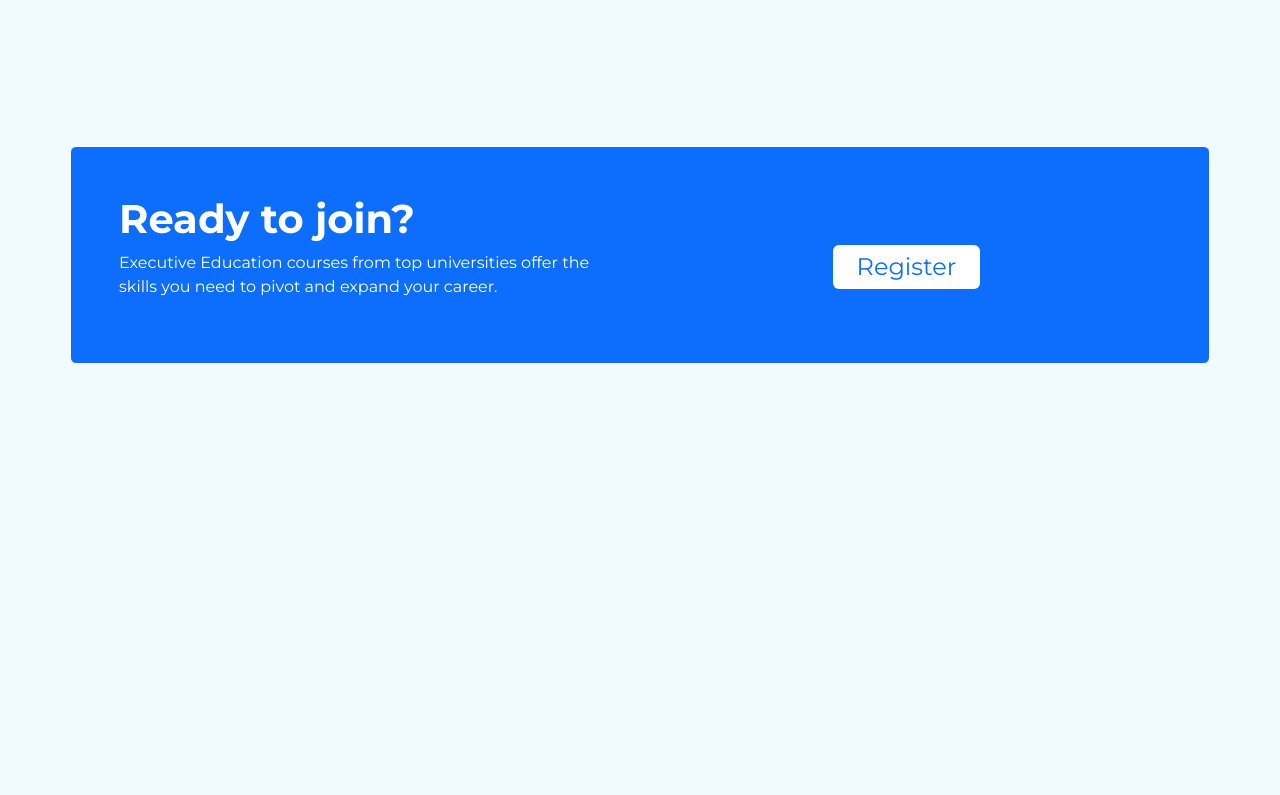
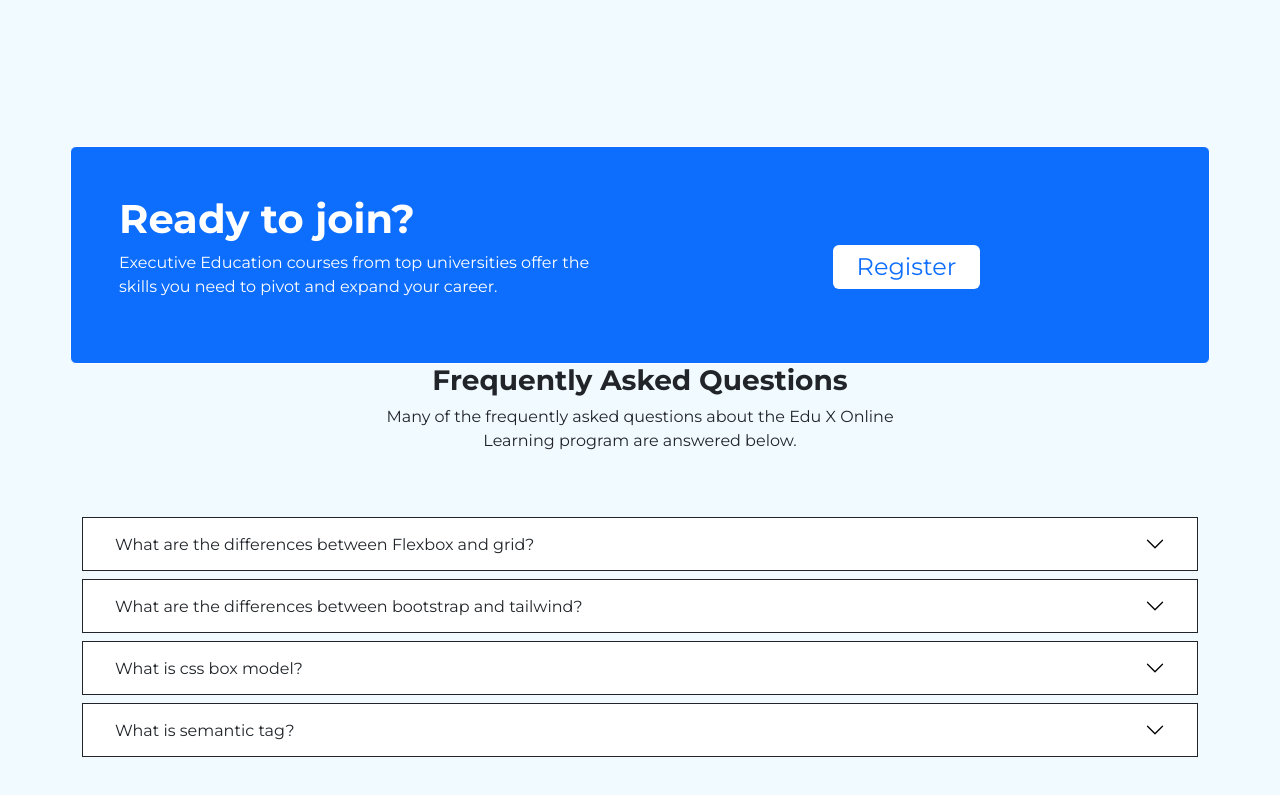
Before and after one commit to mazhar925/EduX, a plain HTML site: page index.html in a window 1280 px wide. Shown: the part 2582-3377 px from the top of the page. Before the commit the page ends 2946 px from the top, so only its background shows below. Drawn offline with nearby package versions, Linux system fonts and the light colour scheme.

Commit message:
faqs section updated

```diff
--- a/index.html
+++ b/index.html
@@ -195,6 +195,53 @@
 			</div>
 		</div>
 	</section>
+	<!-- FAQs -->
+    <section class="accordion accordion-flush container mb-5 d-flex flex-column align-items-center justify-content-center" id="accordionFlushExample">
+		<div class="text-center w-50">
+			<h3 class="fw-bold">Frequently Asked Questions</h3>
+			<p>Many of the frequently asked questions about the Edu X Online Learning program are answered below. </p>
+		</div>
+        <div class="accordion-item container mt-5 border border-1 border-dark">
+          <h2 class="accordion-header" id="flush-headingOne">
+            <button class="accordion-button collapsed" type="button" data-bs-toggle="collapse" data-bs-target="#flush-collapseOne" aria-expanded="false" aria-controls="flush-collapseOne">
+              What are the differences between Flexbox and grid?
+            </button>
+          </h2>
+          <div id="flush-collapseOne" class="accordion-collapse collapse" aria-labelledby="flush-headingOne" data-bs-parent="#accordionFlushExample">
+            <div class="accordion-body">The basic difference between CSS Grid Layout and CSS Flexbox Layout is that flexbox was designed for layout in one dimension - either a row or a column. Grid was designed for two-dimensional layout - rows, and columns at the same time.</div>
+          </div>
+        </div>
+        <div class="accordion-item container mt-2 border border-1 border-dark">
+          <h2 class="accordion-header" id="flush-headingTwo">
+            <button class="accordion-button collapsed" type="button" data-bs-toggle="collapse" data-bs-target="#flush-collapseTwo" aria-expanded="false" aria-controls="flush-collapseTwo">
+				What are the differences between bootstrap and tailwind?
+            </button>
+          </h2>
+          <div id="flush-collapseTwo" class="accordion-collapse collapse" aria-labelledby="flush-headingTwo" data-bs-parent="#accordionFlushExample">
+            <div class="accordion-body">The main difference between TailwindCSS and Bootstrap is that Tailwind CSS is not a UI kit. Unlike UI kits such as Bootstrap, Bulma, and Foundation, Tailwind CSS doesn't have a default theme or built-in UI components. Instead, it comes with predesigned widgets you can use to build your site from scratch.</div>
+          </div>
+        </div>
+        <div class="accordion-item container mt-2 border border-1 border-dark">
+          <h2 class="accordion-header" id="flush-headingThree">
+            <button class="accordion-button collapsed" type="button" data-bs-toggle="collapse" data-bs-target="#flush-collapseThree" aria-expanded="false" aria-controls="flush-collapseThree">
+				What is css box model?
+            </button>
+          </h2>
+          <div id="flush-collapseThree" class="accordion-collapse collapse" aria-labelledby="flush-headingThree" data-bs-parent="#accordionFlushExample">
+            <div class="accordion-body">The CSS box model is a container that contains multiple properties including borders, margin, padding, and the content itself. It is used to create the design and layout of web pages. It can be used as a toolkit for customizing the layout of different elements.The web browser renders every element as a rectangular box according to the CSS box model. Box-Model has multiple properties in CSS.</div>
+          </div>
+        </div>
+        <div class="accordion-item container mt-2 border border-1 border-dark">
+          <h2 class="accordion-header" id="flush-headingFour">
+            <button class="accordion-button collapsed" type="button" data-bs-toggle="collapse" data-bs-target="#flush-collapseFour" aria-expanded="false" aria-controls="flush-collapseFour">
+				What is semantic tag?
+            </button>
+          </h2>
+          <div id="flush-collapseFour" class="accordion-collapse collapse" aria-labelledby="flush-headingFour" data-bs-parent="#accordionFlushExample">
+            <div class="accordion-body">The HTML semantics refers to the tags that provide meaning to an HTML page rather than just presentation. It makes HTML more comprehensible by better defining the different sections and layout of web pages.</div>
+          </div>
+        </div>
+      </section>
 
 
 
```
